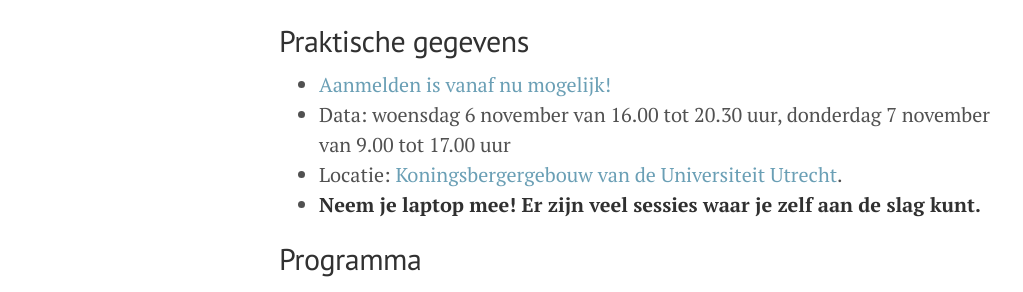
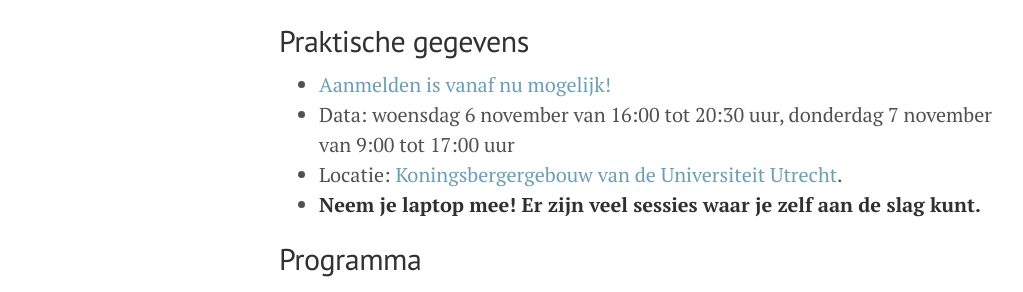
Before and after one commit to ieni/ieni2019, a Jekyll site: the page built from index.md, in a window 1280 px wide. Shown: the part 190-482 px from the top of the page, without its empty margins (1-1024 px from the left). Built offline with Jekyll 4.4.1, drawn with Linux system fonts in a browser that asks for light colours.

```diff
--- a/index.md
+++ b/index.md
@@ -11,7 +11,7 @@ Hier vind je het programma, en later de presentaties en andere materialen.
 ## Praktische gegevens
 
 * [Aanmelden is vanaf nu mogelijk!](https://www.smink-registratie.nl/ieni/){:target="_blank"}
-* Data: woensdag 6 november van 16.00 tot 20.30 uur, donderdag 7 november van 9.00 tot 17.00 uur
+* Data: woensdag 6 november van 16:00 tot 20:30 uur, donderdag 7 november van 9:00 tot 17:00 uur
 * Locatie: [Koningsbergergebouw van de Universiteit Utrecht](https://goo.gl/maps/7CdkZcuYwsL2){:target="_blank"}.
 * **Neem je laptop mee! Er zijn veel sessies waar je zelf aan de slag kunt.**
 
```
